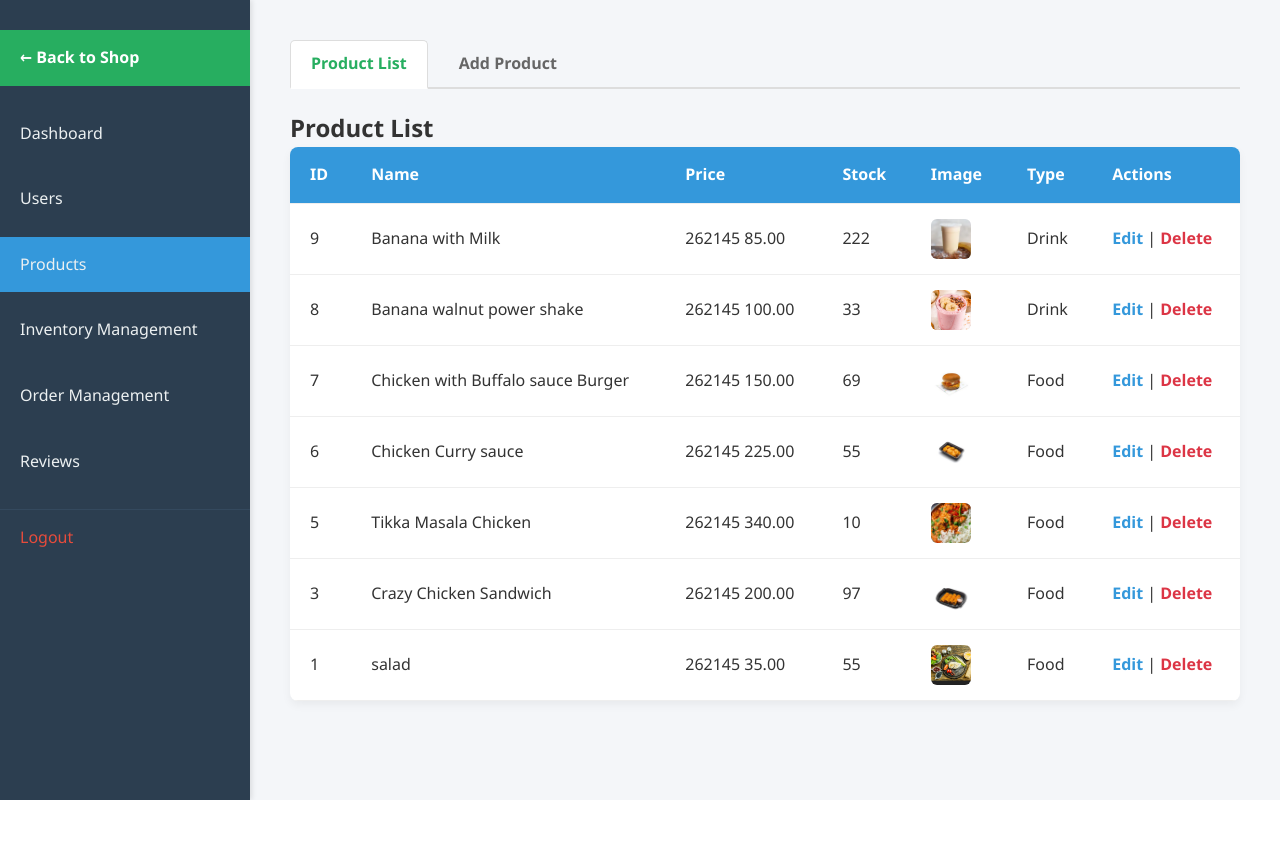
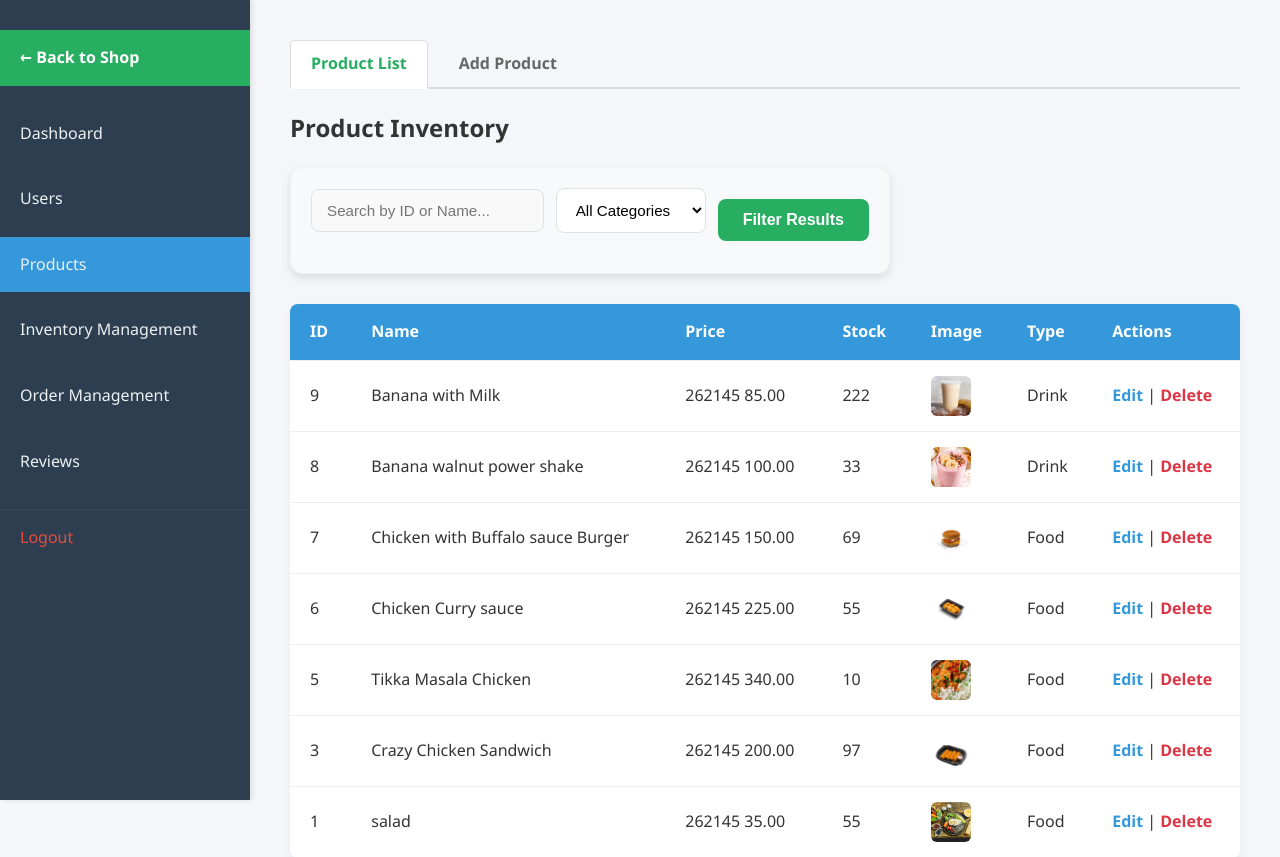
Before and after one commit to SudoTalaat/Dietify-website, a PHP site: page /app/admin/products.php in a window 1280 px wide. Shown: the top 857 px of the page. Before the commit the page ends 800 px from the top, so only its background shows below. Run offline with PHP 8.4, Linux system fonts and the light colour scheme; the visitor is signed in with stand-in values (Sample User, id 1); data comes from the database, SQL or seed files in the repository; both versions use the stored data as it was after the commit.

```diff
--- a/admin/products.php
+++ b/admin/products.php
@@ -137,8 +137,43 @@ if ($_SERVER['REQUEST_METHOD'] === 'POST') {
     }
 }
 
-// Fetch products for list view
-$run_select = $conn->query("SELECT id, name, price, image_path, description, type, stock FROM `products` ORDER BY id DESC");
+// Handle search and filtering
+$search = isset($_GET['search']) ? trim($_GET['search']) : '';
+$type_filter = isset($_GET['type_filter']) ? trim($_GET['type_filter']) : '';
+
+$query = "SELECT id, name, price, image_path, description, type, stock FROM `products` WHERE 1=1";
+$params = [];
+$types = "";
+
+if ($search !== '') {
+    if (is_numeric($search)) {
+        $query .= " AND (id = ? OR name LIKE ?)";
+        $params[] = (int) $search;
+        $likeSearch = "%$search%";
+        $params[] = $likeSearch;
+        $types .= "is";
+    } else {
+        $query .= " AND name LIKE ?";
+        $likeSearch = "%$search%";
+        $params[] = $likeSearch;
+        $types .= "s";
+    }
+}
+
+if ($type_filter !== '' && in_array($type_filter, ['food', 'drink'])) {
+    $query .= " AND type = ?";
+    $params[] = $type_filter;
+    $types .= "s";
+}
+
+$query .= " ORDER BY id DESC";
+
+$stmt = $conn->prepare($query);
+if (!empty($params)) {
+    $stmt->bind_param($types, ...$params);
+}
+$stmt->execute();
+$run_select = $stmt->get_result();
 
 $view = isset($_GET['form']) || isset($_GET['edit']) ? 'form' : 'list';
 ?>
@@ -192,7 +227,36 @@ $view = isset($_GET['form']) || isset($_GET['edit']) ? 'form' : 'list';
         </div>
 
         <?php if ($view === 'list'): ?>
-            <h2>Product List</h2>
+            <div class="filter-header" style="margin-bottom: 30px;">
+                <h2 style="margin-bottom: 15px;">Product Inventory</h2>
+                <form action="products.php" method="GET" class="filter-form"
+                    style="display: flex; gap: 12px; background: #f8f9fa; padding: 20px; border-radius: 12px; border: 1px solid #eef0f2; align-items: center; flex-wrap: wrap;">
+
+                    <div style="flex: 1; min-width: 200px;">
+                        <input type="text" name="search" placeholder="Search by ID or Name..."
+                            value="<?php echo htmlspecialchars($search); ?>"
+                            style="width: 100%; padding: 12px 15px; border: 1.5px solid #dee2e6; border-radius: 8px; font-size: 0.95rem; outline: none; transition: border-color 0.2s;">
+                    </div>
+
+                    <div style="min-width: 150px;">
+                        <select name="type_filter"
+                            style="width: 100%; padding: 12px 15px; border: 1.5px solid #dee2e6; border-radius: 8px; font-size: 0.95rem; background: white; cursor: pointer; outline: none;">
+                            <option value="">All Categories</option>
+                            <option value="food" <?php echo $type_filter === 'food' ? 'selected' : ''; ?>>🍎 Food</option>
+                            <option value="drink" <?php echo $type_filter === 'drink' ? 'selected' : ''; ?>>🥤 Drink</option>
+                        </select>
+                    </div>
+
+                    <button type="submit"
+                        style="padding: 12px 25px; background: #27ae60; color: white; border: none; border-radius: 8px; font-weight: 600; cursor: pointer; transition: background 0.2s; min-width: 100px;">Filter
+                        Results</button>
+
+                    <?php if ($search !== '' || $type_filter !== ''): ?>
+                        <a href="products.php"
+                            style="padding: 12px 20px; background: #adb5bd; color: white; border: none; border-radius: 8px; text-decoration: none; font-weight: 600; font-size: 0.9rem; display: flex; align-items: center; transition: background 0.2s;">Reset</a>
+                    <?php endif; ?>
+                </form>
+            </div>
             <table class="table">
                 <thead>
                     <tr>
```
Also changed, not shown: healthyfood.sql (+45 -5 lines), assets/images/1776714402_5102915060da6432.webp (added), assets/images/1776717552_a09c1b2ab2e7c1a8.webp (added), assets/images/1776717558_76e17d4d2be1e239.webp (added), assets/images/1776717587_744a4693319af010.webp (added), assets/images/1776717664_5a44a2d1361b5609.webp (added).
